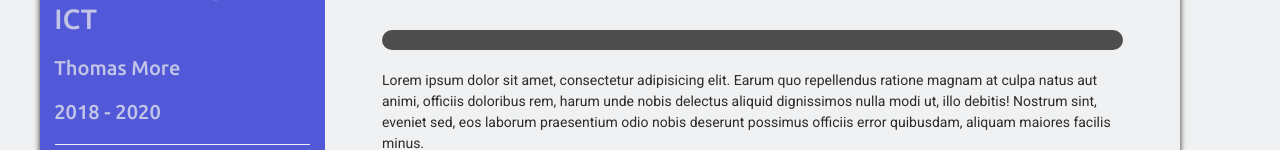
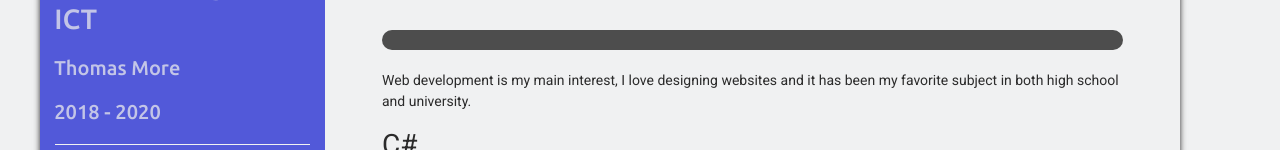
Before and after one commit to Robbe-vH/Portfolio, an Angular app: page / in a window 1280 px wide. Shown: the part 802-952 px from the top of the page. Built offline with nearby package versions, Linux system fonts and the light colour scheme.

Commit message:
eerste tekstje bij skills toegevoegd

```diff
--- a/src/app/resume/resume.component.html
+++ b/src/app/resume/resume.component.html
@@ -121,22 +121,18 @@
                 <!-- Balkjes, ja deze komen half van W3 schools, maar de javascript is wel aangepast naar mijn eigen use case -->
                 <div class="hardsk">
                     <h3>HTML & CSS</h3>
-                    <resume-skillbalkje [maxWidth] = 50></resume-skillbalkje>
+                    <resume-skillbalkje [maxWidth]=50></resume-skillbalkje>
 
 
                     <p>
-                        Lorem ipsum dolor sit amet, consectetur adipisicing elit. Earum quo repellendus ratione magnam
-                        at
-                        culpa natus aut animi, officiis doloribus rem, harum unde nobis delectus aliquid dignissimos
-                        nulla
-                        modi ut, illo debitis! Nostrum sint, eveniet sed, eos laborum praesentium odio nobis deserunt
-                        possimus officiis error quibusdam, aliquam maiores facilis minus.
+                        Web development is my main interest, I love designing websites and it has been my favorite
+                        subject in both high school and university.
                     </p>
                 </div>
 
                 <div class="hardsk">
                     <h3>C#</h3>
-                    <resume-skillbalkje [maxWidth] = 30></resume-skillbalkje>
+                    <resume-skillbalkje [maxWidth]=30></resume-skillbalkje>
 
 
                     <p>
@@ -151,7 +147,7 @@
 
                 <div class="hardsk">
                     <h3>Data & SQL</h3>
-                    <resume-skillbalkje [maxWidth] = 25></resume-skillbalkje>
+                    <resume-skillbalkje [maxWidth]=25></resume-skillbalkje>
 
                     <p>
                         Lorem ipsum dolor sit amet, consectetur adipisicing elit. Earum quo repellendus ratione magnam
```
Lines whose indentation alone changed are shown as unchanged.
